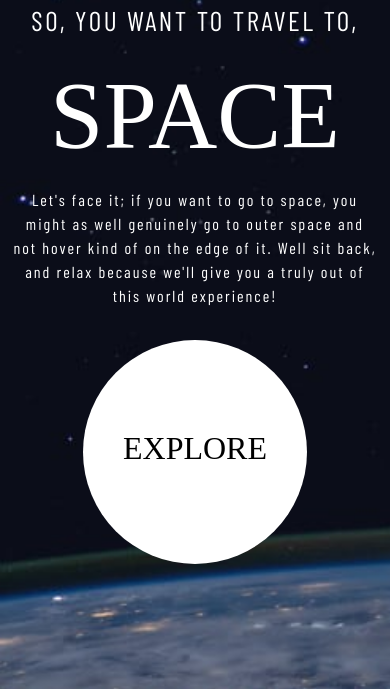
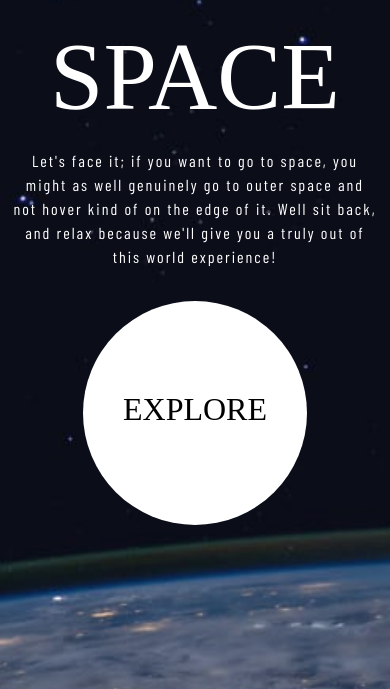
Before and after one commit to tanmaygautam11/space-tour, a plain HTML site: page index.html in a window 390 px wide. Shown: the part 149-838 px from the top of the page. Drawn offline with nearby package versions, Linux system fonts and the light colour scheme; a web font is replaced by a local one.

Commit message:
Update styles.css

```diff
--- a/styles.css
+++ b/styles.css
@@ -228,6 +228,9 @@
     }
     .home{
         row-gap: 0;
+    }
+    .content{
+        padding-top: 0;
     }
     .title{
         font-size: 6rem;
```
